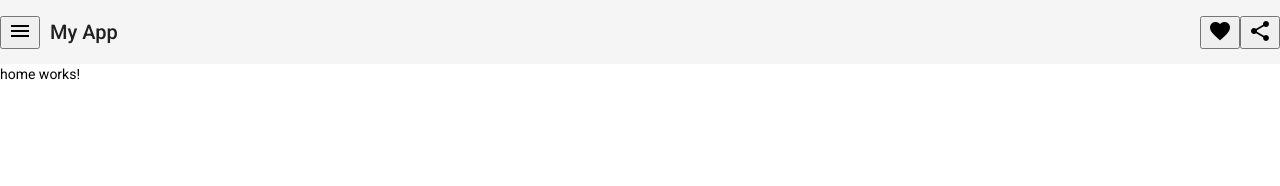
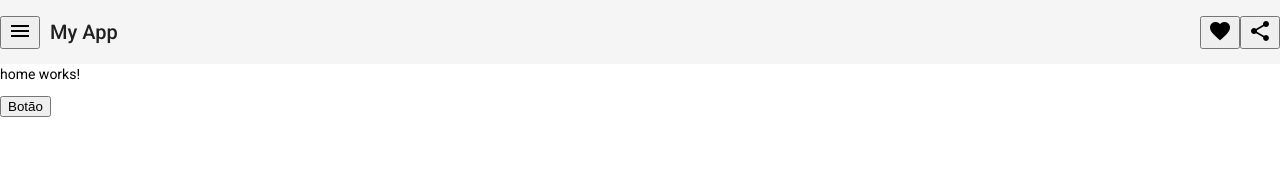
Before and after one commit to erikferreira0403/FakeAPIproducts, an Angular app: page / in a window 1280 px wide. Shown: the top 186 px of the page. Built offline with nearby package versions, Linux system fonts and the light colour scheme.

Commit message:
button-mostrar

```diff
--- a/src/app/home/home.component.html
+++ b/src/app/home/home.component.html
@@ -1 +1,4 @@
 <p>home works!</p>
+<button (click)="functionMostrar()">Botão</button>
+
+<h1 *ngIf="mostrar">Anhaaaaaa</h1>
--- a/src/app/home/home.component.ts
+++ b/src/app/home/home.component.ts
@@ -7,9 +7,15 @@ import { Component, OnInit } from '@angular/core';
 })
 export class HomeComponent implements OnInit {
 
+  mostrar = false;
+
   constructor() { }
 
   ngOnInit(): void {
   }
 
+  functionMostrar(){
+    this.mostrar = !this.mostrar;
+    console.log(this.mostrar);
+  }
 }
```
